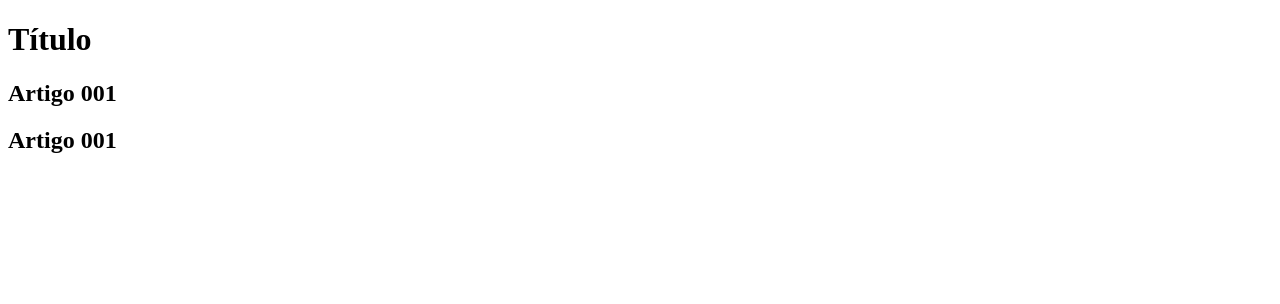
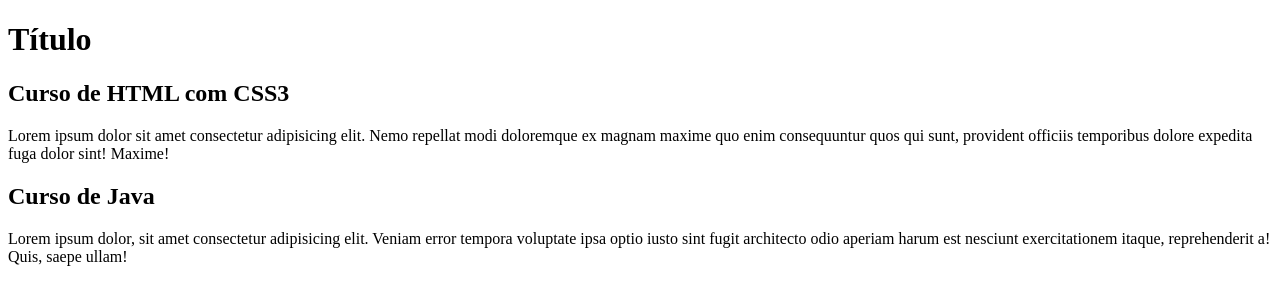
Before and after one commit to rodox021/Site_GitHub, a plain HTML site: page index.html in a window 1280 px wide. Drawn offline with Linux system fonts and the light colour scheme.

Commit message:
Update index.html
coloquei conteudo

```diff
--- a/index.html
+++ b/index.html
@@ -3,7 +3,7 @@
 <head>
     <meta charset="UTF-8">
     <meta name="viewport" content="width=device-width, initial-scale=1.0">
-    <title>Título do Sit</title>
+    <title>Cursos Gratis</title>
 </head>
 <body>
     <main>
@@ -11,11 +11,13 @@
             <h1>Título</h1>
         </header>
         <article>
-            <h2>Artigo 001</h2>
+            <h2>Curso de HTML com CSS3</h2>
+            <p>Lorem ipsum dolor sit amet consectetur adipisicing elit. Nemo repellat modi doloremque ex magnam maxime quo enim consequuntur quos qui sunt, provident officiis temporibus dolore expedita fuga dolor sint! Maxime!</p>
 
         </article>
         <article>
-            <h2>Artigo 001</h2>
+            <h2>Curso de Java</h2>
+            <p>Lorem ipsum dolor, sit amet consectetur adipisicing elit. Veniam error tempora voluptate ipsa optio iusto sint fugit architecto odio aperiam harum est nesciunt exercitationem itaque, reprehenderit a! Quis, saepe ullam!</p>
 
         </article>
     </main>
```
